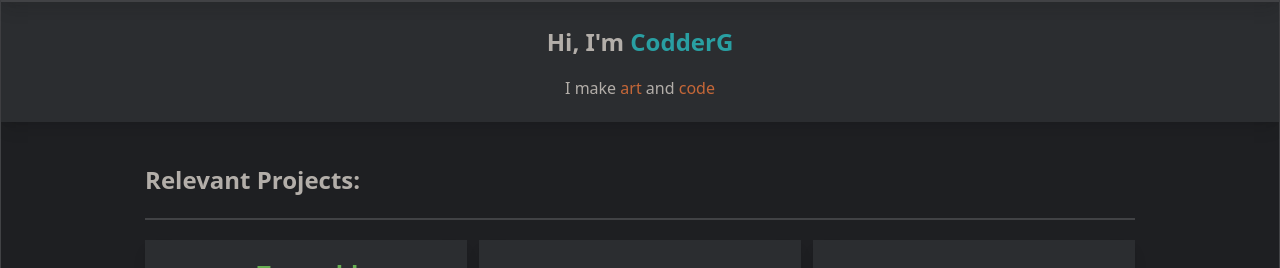
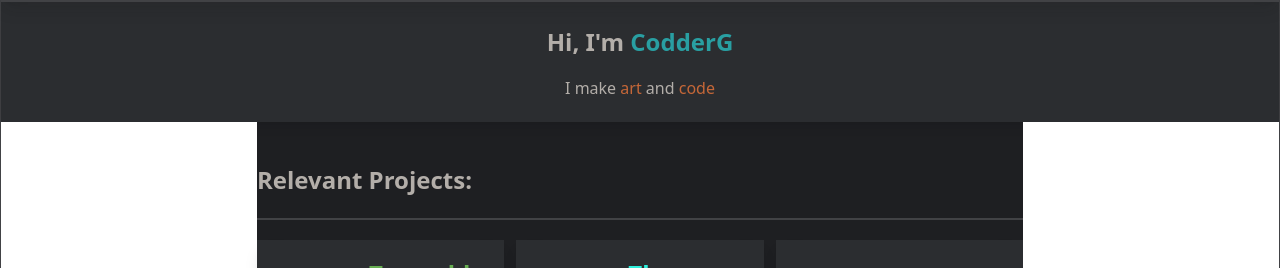
Before and after one commit to ginerJ/Website, a plain HTML site: page index.html in a window 1280 px wide. Shown: the part 87-355 px from the top of the page. Drawn offline with nearby package versions, Linux system fonts and the light colour scheme.

Commit message:
Ads follow scrolling now

```diff
--- a/css/sections.css
+++ b/css/sections.css
@@ -149,3 +149,19 @@ body {
     box-shadow: 0 10px 15px -3px rgba(0, 0, 0, 0.1), 0 4px 6px -4px rgba(0, 0, 0, 0.1);
     margin-bottom: 1rem;
 }
+
+.ad-sidebar {
+  width: 20vw;
+  background-color: #ffffff;
+  min-height: 100vh;
+  flex: none;
+}
+
+.ad-sticky {
+  position: sticky;
+  top: 6rem;
+}
+
+.ad-inner {
+  padding: 1rem;
+}
--- a/index.html
+++ b/index.html
@@ -42,10 +42,10 @@
 <div class="flex justify-center" style="width: 100%;">
 
   <!-- VERTICAL AD -->
-  <div class=" xl:block hidden" style="width: 20vw; height: 40vw;">
-    <div class="p-4">
+  <div class="hidden xl:block ad-sidebar">
+    <div class="ad-sticky">
+      <div class="ad-inner">
         <ins class="adsbygoogle"
-           style="display:block"
             data-ad-client="ca-pub-2592338544514821"
             data-ad-slot="7000257302"
             data-ad-format="auto"
@@ -54,6 +54,7 @@
         <script>
           (adsbygoogle = window.adsbygoogle || []).push({});
         </script>
+      </div>
     </div>
   </div>
 
@@ -65,10 +66,10 @@
   </section>
 
   <!-- VERTICAL AD -->
-  <div class=" xl:block hidden" style="width: 20vw; height: 40vw;">
-    <div class="p-4">
+  <div class="hidden xl:block ad-sidebar">
+    <div class="ad-sticky">
+      <div class="ad-inner">
         <ins class="adsbygoogle"
-           style="display:block"
             data-ad-client="ca-pub-2592338544514821"
             data-ad-slot="3061012292"
             data-ad-format="auto"
@@ -79,6 +80,8 @@
         </script>
       </div>
     </div>
+  </div>
+
 
 </div>
 
```
Also changed, not shown: tb_lore.html (+9 -6 lines), td_lore.html (+8 -7 lines). Lines whose indentation alone changed are shown as unchanged.
